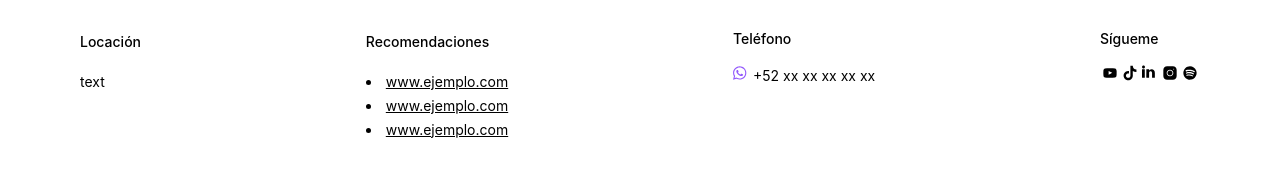
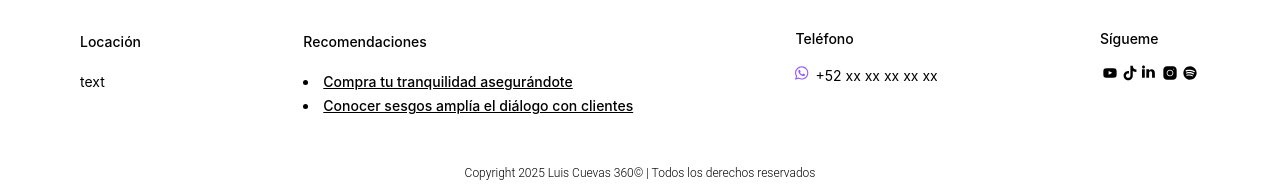
Before and after one commit to Isynopoulos1/luiscuevas360, a React (Vite) app: page / in a window 1280 px wide. Shown: the part 4910-5099 px from the top of the page. Built offline with nearby package versions, Linux system fonts and the light colour scheme.

Commit message:
adding links

```diff
--- a/src/components/elements/contact/Contact.jsx
+++ b/src/components/elements/contact/Contact.jsx
@@ -44,11 +44,28 @@ function Contact() {
             <Recomendations>
               <Module>Recomendaciones</Module>
               <RecLink>
-                <li>www.ejemplo.com</li>
-                <li>www.ejemplo.com</li>
-                <li>www.ejemplo.com</li>
+                <li>
+                  <a
+                    href="https://open.spotify.com/episode/2yFN4ufVtR9CbL9le01I1A?si=1Zxw14L6RYO8VyDRkFbLeg
+                    m"
+                    target="_blank"
+                    rel="noopener noreferrer"
+                  >
+                    Compra tu tranquilidad asegurándote
+                  </a>
+                </li>
+                <li>
+                  <a
+                    href="https://www.elasegurador.com.mx/blog/conocer-sesgos-cognitivos-multiplica-las-opciones-de-dialogo-con-clientes/"
+                    target="_blank"
+                    rel="noopener noreferrer"
+                  >
+                    Conocer sesgos amplía el diálogo con clientes
+                  </a>
+                </li>
               </RecLink>
             </Recomendations>
+
             <Phone>
               <Module>Teléfono</Module>
               <DataPhone>
--- a/src/components/elements/contact/Contact.styles.jsx
+++ b/src/components/elements/contact/Contact.styles.jsx
@@ -82,6 +82,15 @@ export const RecLink = styled.div`
     font-size: ${sizes.size_1};
     text-decoration: underline;
   }
+  a {
+    text-decoration: none;
+    color: ${colors.black};
+    font-weight: 500;
+
+    &:hover {
+      text-decoration: ${colors.default};
+    }
+  }
 `;
 export const Phone = styled.div`
   display: flex;
--- a/src/components/elements/philosophy/Philosophy.jsx
+++ b/src/components/elements/philosophy/Philosophy.jsx
@@ -28,7 +28,6 @@ function Philosophy() {
           ))}
           <Content style={{ marginTop: "1em" }}>{philosophy.content3}</Content>
         </Description>
-
         <VideoContainer>
           <iframe
             width="100%"
```
